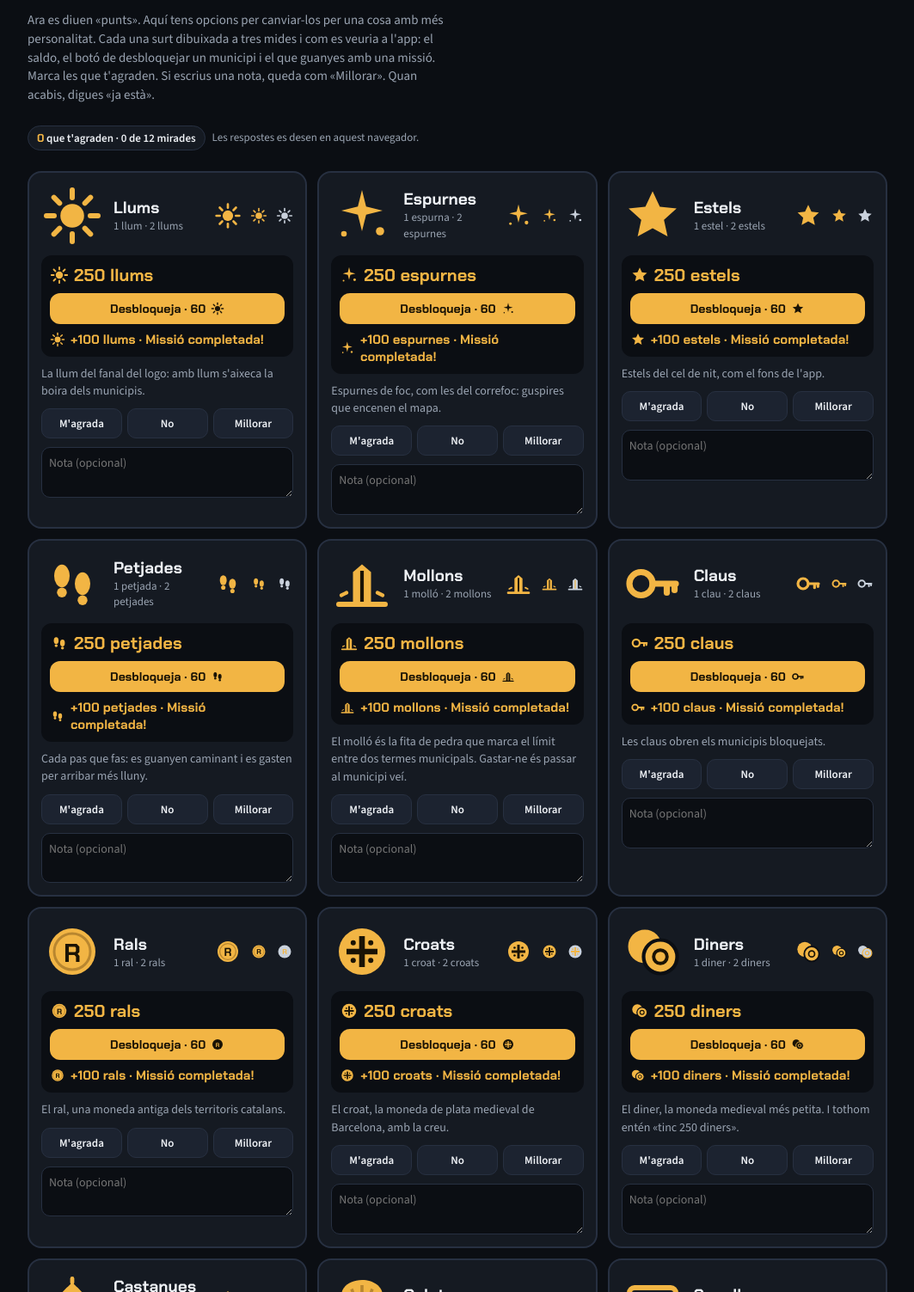
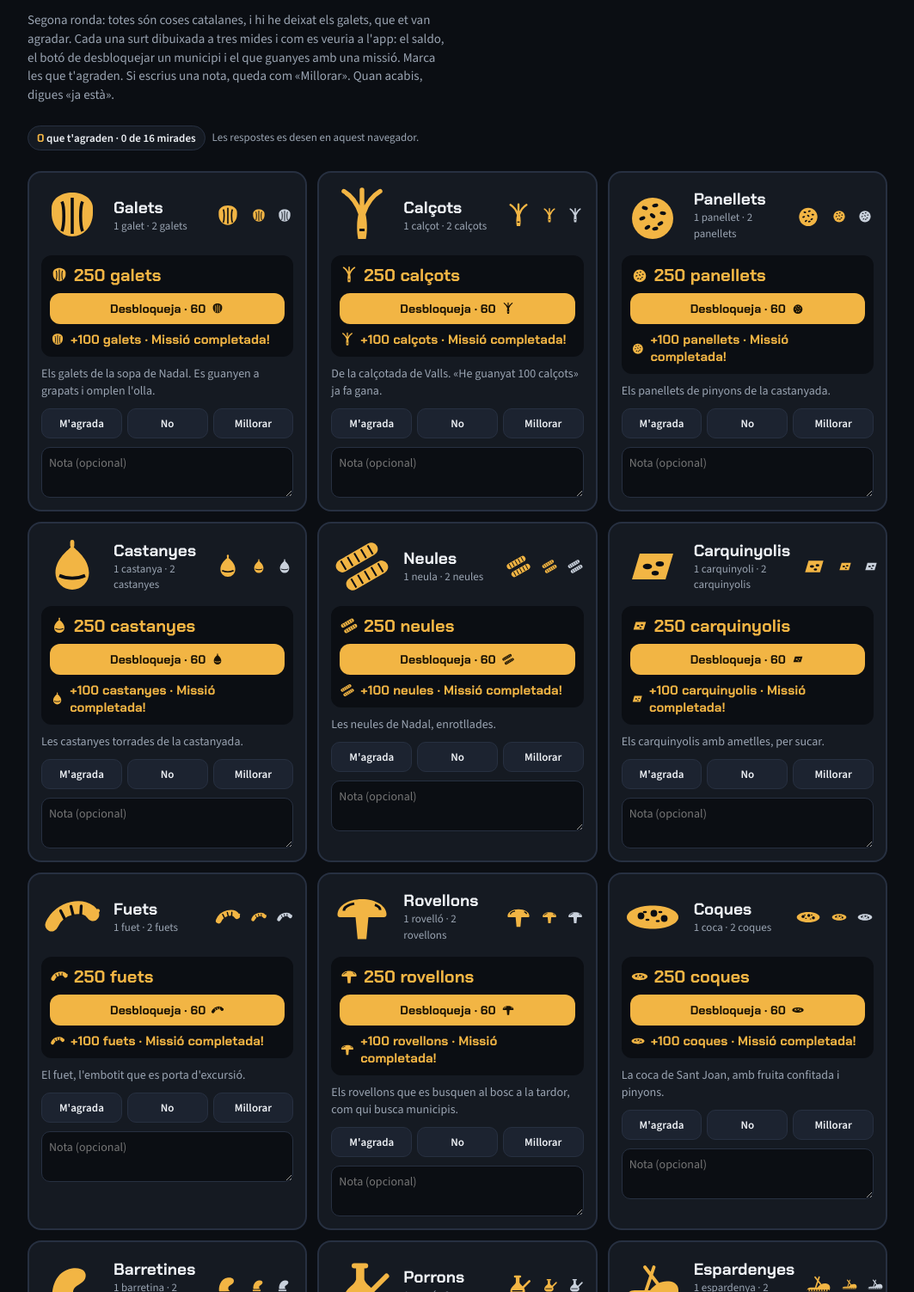
Before and after one commit to MartiFarranC/municipis, a plain HTML site: page disseny/moneda/tria-moneda.html in a window 1280 px wide. Shown: the part 97-1600 px from the top of the page at 86% size, without its empty margins (108-1171 px from the left). Drawn offline with nearby package versions, Linux system fonts and the light colour scheme.

Commit message:
Segona ronda de la moneda: només coses catalanes

```diff
--- a/disseny/moneda/tria-moneda.html
+++ b/disseny/moneda/tria-moneda.html
@@ -41,46 +41,55 @@ textarea{width:100%;min-height:42px;background:var(--fons);color:var(--text);bor
 <div class="app">
   <span class="eti">Descobreix Catalunya · moneda</span>
   <h1>La moneda del joc</h1>
-  <p>Ara es diuen «punts». Aquí tens opcions per canviar-los per una cosa amb més personalitat. Cada una surt dibuixada a tres mides i com es veuria a l'app: el saldo, el botó de desbloquejar un municipi i el que guanyes amb una missió. Marca les que t'agraden. Si escrius una nota, queda com «Millorar». Quan acabis, digues «ja està».</p>
+  <p>Segona ronda: totes són coses catalanes, i hi he deixat els galets, que et van agradar. Cada una surt dibuixada a tres mides i com es veuria a l'app: el saldo, el botó de desbloquejar un municipi i el que guanyes amb una missió. Marca les que t'agraden. Si escrius una nota, queda com «Millorar». Quan acabis, digues «ja està».</p>
   <div class="resum"><span class="pill" id="compte"></span><span class="estat" id="estat">Carregant…</span></div>
   <div class="graella" id="graella"></div>
 </div>
 <script>
 const A='#F2B544',AF='#B8862F',T='#1A1305';
 // Cada icona en un quadrat de 24 × 24, en ambre. c = color principal (per poder-la posar dins del botó en fosc).
+// Cada icona en un quadrat de 24 × 24. c = color del dibuix; d = color dels detalls (el del fons on va).
 const I={
- llums:c=>`<circle cx="12" cy="12" r="4.6" fill="${c}"/>${[0,45,90,135,180,225,270,315].map(a=>{const r=Math.PI*a/180;return `<path d="M${(12+7*Math.cos(r)).toFixed(1)} ${(12+7*Math.sin(r)).toFixed(1)}L${(12+10*Math.cos(r)).toFixed(1)} ${(12+10*Math.sin(r)).toFixed(1)}" stroke="${c}" stroke-width="2" stroke-linecap="round"/>`}).join('')}`,
- espurnes:c=>`<path d="M12 2l1.6 6.4L20 10l-6.4 1.6L12 18l-1.6-6.4L4 10l6.4-1.6z" fill="${c}"/><circle cx="19" cy="18" r="1.6" fill="${c}"/><circle cx="5" cy="19" r="1.1" fill="${c}"/>`,
- estels:c=>`<path d="M12 2.5l2.8 6 6.5.7-4.9 4.4 1.4 6.4L12 16.8 6.2 20l1.4-6.4L2.7 9.2l6.5-.7z" fill="${c}"/>`,
- petjades:c=>`<ellipse cx="8" cy="9" rx="3" ry="4.4" fill="${c}"/><circle cx="8" cy="15.4" r="1.9" fill="${c}"/><ellipse cx="16" cy="12" rx="3" ry="4.4" fill="${c}"/><circle cx="16" cy="18.4" r="1.9" fill="${c}"/>`,
- mollons:c=>`<path d="M8.5 20V7.5l3.5-3 3.5 3V20z" fill="${c}"/><path d="M12 7v13" stroke="${c===A?T:'#F2B544'}" stroke-width="1.4"/><path d="M3 20h18" stroke="${c}" stroke-width="2" stroke-linecap="round"/><path d="M4 16.5l2-1M20 16.5l-2-1" stroke="${c}" stroke-width="1.4" stroke-linecap="round"/>`,
- claus:c=>`<circle cx="7.5" cy="12" r="4.5" fill="none" stroke="${c}" stroke-width="2.4"/><path d="M12 12h9M17.5 12v3.5M20.5 12v2.5" stroke="${c}" stroke-width="2.4" stroke-linecap="round"/>`,
- rals:c=>`<circle cx="12" cy="12" r="9" fill="${c}"/><circle cx="12" cy="12" r="7" fill="none" stroke="${c===A?AF:'#0000'}" stroke-width="1"/><text x="12" y="16" text-anchor="middle" font-family="Chakra Petch,sans-serif" font-weight="700" font-size="10" fill="${c===A?T:'#F2B544'}">R</text>`,
- croats:c=>`<circle cx="12" cy="12" r="9" fill="${c}"/><path d="M12 6v12M6 12h12" stroke="${c===A?T:'#F2B544'}" stroke-width="2.2"/><circle cx="8.6" cy="8.6" r="1" fill="${c===A?T:'#F2B544'}"/><circle cx="15.4" cy="8.6" r="1" fill="${c===A?T:'#F2B544'}"/><circle cx="8.6" cy="15.4" r="1" fill="${c===A?T:'#F2B544'}"/><circle cx="15.4" cy="15.4" r="1" fill="${c===A?T:'#F2B544'}"/>`,
- diners:c=>`<circle cx="9" cy="10" r="6.5" fill="${c}"/><circle cx="15" cy="14" r="6.5" fill="${c}" stroke="${c===A?'#0B0E13':'#F2B544'}" stroke-width="1.4"/><circle cx="15" cy="14" r="2.6" fill="none" stroke="${c===A?T:'#F2B544'}" stroke-width="1.3"/>`,
- castanyes:c=>`<path d="M12 4c-1.5 1.6-6.5 5-6.5 10.5a6.5 6.5 0 0 0 13 0C18.5 9 13.5 5.6 12 4z" fill="${c}"/><path d="M7 15.5c3 1.4 7 1.4 10 0" stroke="${c===A?AF:'#F2B544'}" stroke-width="1.2" fill="none"/><path d="M12 4V2.5" stroke="${c}" stroke-width="1.6" stroke-linecap="round"/>`,
- galets:c=>`<path d="M4 9c0-3.5 3.6-6 8-6s8 2.5 8 6v2c0 5-3.6 9-8 9s-8-4-8-9z" fill="${c}"/><path d="M8 6.5c1 2 1 9 0 11.5M12 5v14M16 6.5c-1 2-1 9 0 11.5" stroke="${c===A?AF:'#F2B544'}" stroke-width="1.2" fill="none"/>`,
- segells:c=>`<rect x="3" y="6" width="18" height="12" rx="2" fill="none" stroke="${c}" stroke-width="2"/><rect x="5.6" y="8.6" width="12.8" height="6.8" rx="1" fill="none" stroke="${c}" stroke-width="1"/><path d="M8 12h8" stroke="${c}" stroke-width="1.6" stroke-linecap="round"/>`,
+ galets:(c,d)=>`<path d="M4 9c0-3.5 3.6-6 8-6s8 2.5 8 6v2c0 5-3.6 9-8 9s-8-4-8-9z" fill="${c}"/><path d="M8 6.5c1 2 1 9 0 11.5M12 5v14M16 6.5c-1 2-1 9 0 11.5" stroke="${d}" stroke-width="1.2" fill="none"/>`,
+ calcots:(c,d)=>`<path d="M10.5 21c-.6-3-.6-7 .2-10h2.6c.8 3 .8 7 .2 10z" fill="${c}"/><path d="M11.4 11C10 7 7.5 4 5 2.5M12 11V2M12.6 11c1.4-4 3.9-7 6.4-8.5" stroke="${c}" stroke-width="1.8" stroke-linecap="round" fill="none"/><path d="M11 17.5h2" stroke="${d}" stroke-width="1" />`,
+ panellets:(c,d)=>`<circle cx="12" cy="13" r="8" fill="${c}"/>${[[9,9],[13,8],[16,11],[8,13],[12,12],[15,15],[10,16.5],[13,17]].map(([x,y])=>`<ellipse cx="${x}" cy="${y}" rx="1.2" ry=".7" fill="${d}" transform="rotate(${(x*37)%90-45} ${x} ${y})"/>`).join('')}`,
+ castanyes:(c,d)=>`<path d="M12 4c-1.5 1.6-6.5 5-6.5 10.5a6.5 6.5 0 0 0 13 0C18.5 9 13.5 5.6 12 4z" fill="${c}"/><path d="M7 15.5c3 1.4 7 1.4 10 0" stroke="${d}" stroke-width="1.2" fill="none"/><path d="M12 4V2.5" stroke="${c}" stroke-width="1.6" stroke-linecap="round"/>`,
+ neules:(c,d)=>`<g transform="rotate(-30 12 12)"><rect x="3" y="5.5" width="18" height="5" rx="2.5" fill="${c}"/><rect x="3" y="13.5" width="18" height="5" rx="2.5" fill="${c}"/><path d="M6 6v4M9 6v4M12 6v4M15 6v4M18 6v4M6 14v4M9 14v4M12 14v4M15 14v4M18 14v4" stroke="${d}" stroke-width=".7"/></g>`,
+ carquinyolis:(c,d)=>`<path d="M4 17l3-10h13l-3 10z" fill="${c}"/><ellipse cx="10" cy="12" rx="1.8" ry="1.1" fill="${d}"/><ellipse cx="14.8" cy="11" rx="1.6" ry="1" fill="${d}"/><ellipse cx="13" cy="14.6" rx="1.4" ry=".9" fill="${d}"/>`,
+ fuets:(c,d)=>`<path d="M4 15c3-7 13-9 16-4" stroke="${c}" stroke-width="5" stroke-linecap="round" fill="none"/><path d="M7.5 9.5l1.5 3M11.5 7.8l.8 3.2M15.5 7.6l-.2 3.2" stroke="${d}" stroke-width="1.1" stroke-linecap="round"/><path d="M20.5 11.5l1.5-2" stroke="${c}" stroke-width="1.4" stroke-linecap="round"/>`,
+ rovellons:(c,d)=>`<path d="M2.5 11c0-3.5 4.3-6 9.5-6s9.5 2.5 9.5 6c0 .6-.5 1-1 1h-17c-.6 0-1-.4-1-1z" fill="${c}"/><path d="M9.5 12h5l-.8 8.5h-3.4z" fill="${c}"/><path d="M5 9.5a7 3 0 0 1 4-2.8M17 7.2a6 2.5 0 0 1 2 2" stroke="${d}" stroke-width="1" fill="none"/>`,
+ coques:(c,d)=>`<path d="M2 12c0-2.5 4.5-4.5 10-4.5S22 9.5 22 12s-4.5 4.5-10 4.5S2 14.5 2 12z" fill="${c}"/><circle cx="7.5" cy="11.5" r="1.3" fill="${d}"/><circle cx="12.5" cy="10.5" r="1.3" fill="${d}"/><circle cx="16.5" cy="12.5" r="1.3" fill="${d}"/>${[[10,13],[14,13.5],[9,10],[15,10]].map(([x,y])=>`<ellipse cx="${x}" cy="${y}" rx=".8" ry=".45" fill="${d}"/>`).join('')}`,
+ barretines:(c,d)=>`<path d="M4.5 18.5c-1-5 1-12 7.5-13 4-.5 6 1.5 5 4-1 2.2-4 2.4-4.6 4.6-.3 1.4.4 2.8 1.8 3.4z" fill="${c}"/><path d="M3.5 18h11v2.5h-11z" fill="${c}"/><path d="M3.5 18h11" stroke="${d}" stroke-width="1"/>`,
+ porrons:(c,d)=>`<path d="M9.5 21c-4 0-5.5-3-4-6 1.2-2.4 3.5-3 4.2-5.2V5h3.2v4.8c.7 2.2 3 2.8 4.2 5.2 1.5 3 0 6-4 6z" fill="${c}"/><path d="M15.5 14.5l6-6" stroke="${c}" stroke-width="2" stroke-linecap="round"/><path d="M9 4.5h4.4" stroke="${c}" stroke-width="2" stroke-linecap="round"/><path d="M6.5 17h9" stroke="${d}" stroke-width="1"/>`,
+ espardenyes:(c,d)=>`<path d="M2 16.5c0-1.5 1.2-2.5 3-2.5h6c2-2.6 5-4 8-3.4 1.8.3 3 1.6 3 3.3v1c0 1.4-1.1 2.6-2.6 2.6H4.5C3 17.5 2 17.2 2 16.5z" fill="${c}"/><path d="M2.2 16.6h19.6" stroke="${d}" stroke-width="1.2" stroke-dasharray="1.2 1"/><path d="M9.5 14l3-9M14 11.5l-5-6.5" stroke="${c}" stroke-width="1.3" stroke-linecap="round"/>`,
+ tions:(c,d)=>`<path d="M5 11h12v8H5a4 4 0 0 1 0-8z" fill="${c}"/><ellipse cx="17" cy="15" rx="3" ry="4" fill="${c}"/><ellipse cx="17" cy="15" rx="1.8" ry="2.6" fill="none" stroke="${d}" stroke-width=".9"/><ellipse cx="17" cy="15" rx=".7" ry="1.1" fill="${d}"/><path d="M8 11.2c0-3.2 1.6-5.4 3.8-5.8 1.6-.3 2.6.6 2.2 1.8-.4 1-1.8 1.2-2 2.4l.6 1.6z" fill="${c}"/><path d="M7 12.5v6M11 12.5v6" stroke="${d}" stroke-width=".8"/>`,
+ roses:(c,d)=>`<path d="M12 21v-9" stroke="${c}" stroke-width="1.8" stroke-linecap="round"/><path d="M12 17c2-2.5 4.5-2.5 5.5-1-1.5 2-4 2.2-5.5 1zM12 15c-2-2-4-2-5-.5 1.4 1.6 3.4 1.7 5 .5z" fill="${c}"/><path d="M7.5 7c0-3 2-4.5 4.5-4.5S16.5 4 16.5 7c0 2.6-2 4.5-4.5 4.5S7.5 9.6 7.5 7z" fill="${c}"/><path d="M10 6c.6-1.3 3-1.3 3 .5 0 1.2-1.6 1.4-2 .4M9 8.2c1.4 1.4 4.6 1.4 6 0" stroke="${d}" stroke-width="1" fill="none"/>`,
+ rajoles:(c,d)=>`<rect x="3" y="3" width="18" height="18" rx="1.5" fill="${c}"/><circle cx="12" cy="12" r="4.5" fill="none" stroke="${d}" stroke-width="1.4"/><path d="M3 3l6 6M21 3l-6 6M3 21l6-6M21 21l-6-6" stroke="${d}" stroke-width="1.4"/><circle cx="12" cy="12" r="1.4" fill="${d}"/>`,
+ avellanes:(c,d)=>`<path d="M12 8c4.5 0 7 3 7 6.5S16 21 12 21s-7-3-7-6.5S7.5 8 12 8z" fill="${c}"/><path d="M6 9.5c1.5-3 3.8-5 6-5s4.5 2 6 5c-2-.8-4-1.2-6-1.2s-4 .4-6 1.2z" fill="${c}"/><path d="M6.4 9.8c1.8-.8 3.6-1.1 5.6-1.1s3.8.3 5.6 1.1" stroke="${d}" stroke-width="1" fill="none"/><path d="M12 4.5V2.5" stroke="${c}" stroke-width="1.6" stroke-linecap="round"/>`,
 };
 const M=[
- {id:'llums',un:'llum',pl:'llums',d:'La llum del fanal del logo: amb llum s\'aixeca la boira dels municipis.'},
- {id:'espurnes',un:'espurna',pl:'espurnes',d:'Espurnes de foc, com les del correfoc: guspires que encenen el mapa.'},
- {id:'estels',un:'estel',pl:'estels',d:'Estels del cel de nit, com el fons de l\'app.'},
- {id:'petjades',un:'petjada',pl:'petjades',d:'Cada pas que fas: es guanyen caminant i es gasten per arribar més lluny.'},
- {id:'mollons',un:'molló',pl:'mollons',d:'El molló és la fita de pedra que marca el límit entre dos termes municipals. Gastar-ne és passar al municipi veí.'},
- {id:'claus',un:'clau',pl:'claus',d:'Les claus obren els municipis bloquejats.'},
- {id:'rals',un:'ral',pl:'rals',d:'El ral, una moneda antiga dels territoris catalans.'},
- {id:'croats',un:'croat',pl:'croats',d:'El croat, la moneda de plata medieval de Barcelona, amb la creu.'},
- {id:'diners',un:'diner',pl:'diners',d:'El diner, la moneda medieval més petita. I tothom entén «tinc 250 diners».'},
- {id:'castanyes',un:'castanya',pl:'castanyes',d:'Més de broma: les castanyes de la castanyada.'},
- {id:'galets',un:'galet',pl:'galets',d:'Més de broma: els galets de la sopa de Nadal.'},
- {id:'segells',un:'segell',pl:'segells',d:'Segells, com els del passaport. Pot confondre\'s amb els segells de veritat del passaport.'},
+ {id:'galets',un:'galet',pl:'galets',d:'Els galets de la sopa de Nadal. Es guanyen a grapats i omplen l\'olla.'},
+ {id:'calcots',un:'calçot',pl:'calçots',d:'De la calçotada de Valls. «He guanyat 100 calçots» ja fa gana.'},
+ {id:'panellets',un:'panellet',pl:'panellets',d:'Els panellets de pinyons de la castanyada.'},
+ {id:'castanyes',un:'castanya',pl:'castanyes',d:'Les castanyes torrades de la castanyada.'},
+ {id:'neules',un:'neula',pl:'neules',d:'Les neules de Nadal, enrotllades.'},
+ {id:'carquinyolis',un:'carquinyoli',pl:'carquinyolis',d:'Els carquinyolis amb ametlles, per sucar.'},
+ {id:'fuets',un:'fuet',pl:'fuets',d:'El fuet, l\'embotit que es porta d\'excursió.'},
+ {id:'rovellons',un:'rovelló',pl:'rovellons',d:'Els rovellons que es busquen al bosc a la tardor, com qui busca municipis.'},
+ {id:'coques',un:'coca',pl:'coques',d:'La coca de Sant Joan, amb fruita confitada i pinyons.'},
+ {id:'barretines',un:'barretina',pl:'barretines',d:'La barretina, la mateixa dels emojis.'},
+ {id:'porrons',un:'porró',pl:'porrons',d:'El porró per beure a galet.'},
+ {id:'espardenyes',un:'espardenya',pl:'espardenyes',d:'Les espardenyes de vetes, per caminar i ballar sardanes.'},
+ {id:'tions',un:'tió',pl:'tions',d:'El tió de Nadal, amb la barretina.'},
+ {id:'roses',un:'rosa',pl:'roses',d:'Les roses de Sant Jordi.'},
+ {id:'rajoles',un:'rajola',pl:'rajoles',d:'Les rajoles hidràuliques de les cases d\'abans.'},
+ {id:'avellanes',un:'avellana',pl:'avellanes',d:'Les avellanes del Camp de Tarragona.'},
 ];
-const svg=(id,c,mida,cls='')=>`<svg class="${cls}" viewBox="0 0 24 24" width="${mida}" height="${mida}" aria-hidden="true">${I[id](c)}</svg>`;
+const svg=(id,c,mida,cls='')=>`<svg class="${cls}" viewBox="0 0 24 24" width="${mida}" height="${mida}" aria-hidden="true">${I[id](c,c===A?'#0B0E13':c===T?'#F2B544':'#151A22')}</svg>`;
 let vals={},db=null;const temps={};
 const $=x=>document.getElementById(x);
 const esc=s=>String(s).replace(/[&<>"]/g,c=>({'&':'&amp;','<':'&lt;','>':'&gt;','"':'&quot;'}[c]));
-try{const m=JSON.parse(localStorage.getItem('moneda1')||'{}');if(m&&typeof m==='object')vals=m}catch(e){}
+try{const m=JSON.parse(localStorage.getItem('moneda2')||'{}');if(m&&typeof m==='object')vals=m}catch(e){}
 function estat(t){$('estat').textContent=t}
 function compte(){const n=M.filter(m=>vals[m.id]?.valor==='si').length;$('compte').innerHTML=`<b>${n}</b> que t'agraden · ${M.filter(m=>vals[m.id]?.valor).length} de ${M.length} mirades`}
 function pinta(){
@@ -95,7 +104,7 @@ function pinta(){
    <textarea id="nota-${m.id}" aria-label="Nota sobre ${esc(m.pl)}" placeholder="Nota (opcional)">${esc(v.nota||'')}</textarea></article>`}).join('');
   compte();
 }
-function desaLocal(){try{localStorage.setItem('moneda1',JSON.stringify(vals))}catch(e){}}
+function desaLocal(){try{localStorage.setItem('moneda2',JSON.stringify(vals))}catch(e){}}
 $('graella').addEventListener('click',e=>{
   const b=e.target.closest('.v');if(!b)return;const card=b.closest('.mon'),id=card.dataset.id,v=vals[id]||(vals[id]={});
   v.valor=v.valor===b.dataset.x?undefined:b.dataset.x;card.dataset.v=v.valor||'';
@@ -110,8 +119,8 @@ async function desa(id){
   if(!db){estat('Desat en aquest navegador.');return}
   const v=vals[id]||{},m=M.find(x=>x.id===id);
   try{
-    if(!v.valor&&!v.nota)await db.collection('moneda1').doc(id).delete();
-    else await db.collection('moneda1').doc(id).set({id,nom:m.pl,valor:v.valor||null,nota:v.nota||'',ts:Date.now()});
+    if(!v.valor&&!v.nota)await db.collection('moneda2').doc(id).delete();
+    else await db.collection('moneda2').doc(id).set({id,nom:m.pl,valor:v.valor||null,nota:v.nota||'',ts:Date.now()});
     estat('Desat. Claude podrà llegir les teves respostes.');
   }catch(e){estat('No s\'ha pogut desar al núvol: es queda en aquest navegador.')}
 }
@@ -120,7 +129,7 @@ pinta();
   try{db=window.claude?.use?await window.claude.use('db'):null}catch(e){db=null}
   if(!db){estat('Les respostes es desen en aquest navegador.');return}
   try{
-    const q=await db.collection('moneda1').get();let n=0;
+    const q=await db.collection('moneda2').get();let n=0;
     for(const d of q.docs){const x=d.data();if(x&&x.id){vals[x.id]={valor:x.valor||undefined,nota:x.nota||''};n++}}
     pinta();estat(n?`Hi havia ${n} respostes desades.`:'Les respostes es desen soles i Claude les podrà llegir.');
   }catch(e){estat('No s\'han pogut carregar les respostes del núvol.')}
```
